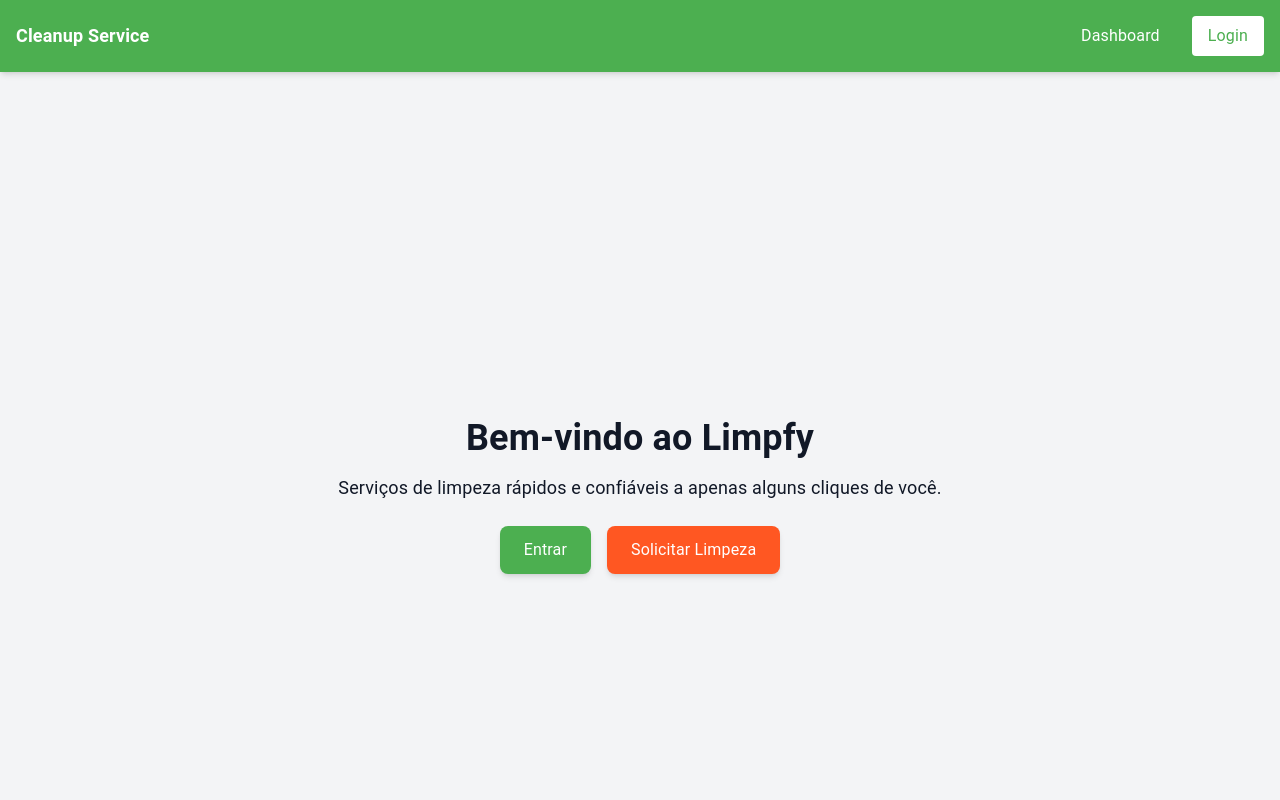
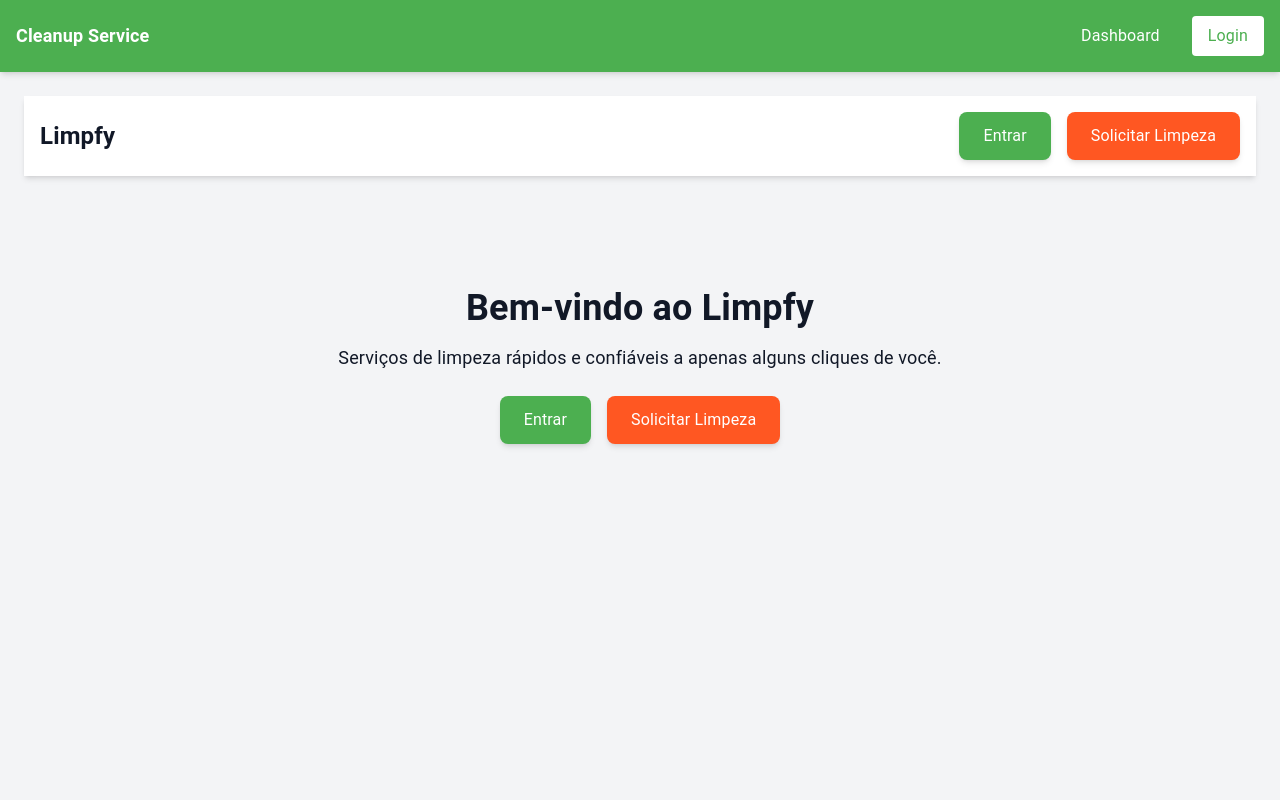
Before and after one commit to prcordova/my-cleaning-app, a Next.js app: page / in a window 1280 px wide. Shown: the top 800 px of the page. Built offline with nearby package versions, Linux system fonts and the light colour scheme.

Commit message:
fix: now we can view the created jobs

```diff
--- a/src/app/page.tsx
+++ b/src/app/page.tsx
@@ -1,14 +1,50 @@
+"use client";
+
 import Link from "next/link";
+import { useAuthStore } from "@/store/authStore";
+import { Feed } from "@/components/feed/index";
 
 export default function Home() {
+  const { isLoggedIn } = useAuthStore();
+
   return (
-    <div className="min-h-screen flex flex-col justify-center items-center">
-      <h1 className="text-4xl font-bold">Bem-vindo ao Limpfy</h1>
+    <div className="min-h-screen flex flex-col items-center bg-gray-100">
+      <header className="w-full bg-white shadow-md p-4">
+        <div className="container mx-auto flex justify-between items-center">
+          <h1 className="text-2xl font-bold">Limpfy</h1>
+          <nav>
+            {isLoggedIn ? (
+              <Link href="/profile" className="text-primary hover:underline">
+                Perfil
+              </Link>
+            ) : (
+              <div className="flex gap-4">
+                <Link href="/login">
+                  <button className="bg-primary text-white px-6 py-3 rounded-lg shadow-md">
+                    Entrar
+                  </button>
+                </Link>
+                <Link href="/new">
+                  <button className="bg-secondary text-white px-6 py-3 rounded-lg shadow-md">
+                    Solicitar Limpeza
+                  </button>
+                </Link>
+              </div>
+            )}
+          </nav>
+        </div>
+      </header>
+      <main className="container mx-auto mt-8">
+        {isLoggedIn ? (
+          <Feed />
+        ) : (
+          <div className="text-center mt-20">
+            <h2 className="text-4xl font-bold">Bem-vindo ao Limpfy</h2>
             <p className="mt-4 text-lg">
-        Serviços de limpeza rápidos e confiáveis a apenas alguns cliques de
-        você.
+              Serviços de limpeza rápidos e confiáveis a apenas alguns cliques
+              de você.
             </p>
-      <div className="mt-6 flex gap-4">
+            <div className="mt-6 flex gap-4 justify-center">
               <Link href="/login">
                 <button className="bg-primary text-white px-6 py-3 rounded-lg shadow-md">
                   Entrar
@@ -21,5 +57,8 @@
               </Link>
             </div>
           </div>
+        )}
+      </main>
+    </div>
   );
 }
--- /dev/null
+++ b/src/components/feed/index.tsx
@@ -0,0 +1,48 @@
+// components/Feed.tsx
+import { useEffect, useState } from "react";
+import { useAuthStore } from "@/store/authStore";
+import { JobCard } from "@/components/jobCard/Index";
+
+export const Feed = () => {
+  const [jobs, setJobs] = useState([]);
+  const { token } = useAuthStore();
+
+  useEffect(() => {
+    const fetchJobs = async () => {
+      try {
+        const res = await fetch("http://localhost:3000/jobs/get-jobs", {
+          method: "GET",
+          headers: {
+            Authorization: `Bearer ${token}`,
+          },
+        });
+
+        if (!res.ok) {
+          throw new Error("Erro ao buscar trabalhos.");
+        }
+
+        const data = await res.json();
+        setJobs(data);
+      } catch (err: any) {
+        console.error(err.message || "Erro ao buscar trabalhos.");
+      }
+    };
+
+    fetchJobs();
+  }, [token]);
+
+  return (
+    <div className="mt-4">
+      <h2 className="text-2xl font-bold mb-4">Trabalhos Criados</h2>
+      {jobs.length === 0 ? (
+        <p>Nenhum trabalho encontrado.</p>
+      ) : (
+        <ul className="space-y-4">
+          {jobs.map((job) => (
+            <JobCard key={job._id} job={job} />
+          ))}
+        </ul>
+      )}
+    </div>
+  );
+};
--- /dev/null
+++ b/src/components/jobCard/Index.tsx
@@ -0,0 +1,23 @@
+// components/JobCard.tsx
+import dayjs from "dayjs";
+
+interface JobCardProps {
+  job: {
+    _id: string;
+    title: string;
+    description: string;
+    status: string;
+    createdAt: string;
+  };
+}
+
+export const JobCard = ({ job }: JobCardProps) => {
+  return (
+    <li className="bg-white p-4 rounded shadow-md">
+      <h3 className="text-xl font-bold">{job.title}</h3>
+      <p>{job.description}</p>
+      <p>Status: {job.status}</p>
+      <p>Criado em: {dayjs(job.createdAt).format("DD/MM/YYYY")}</p>
+    </li>
+  );
+};
```
Lines whose indentation alone changed are shown as unchanged.
